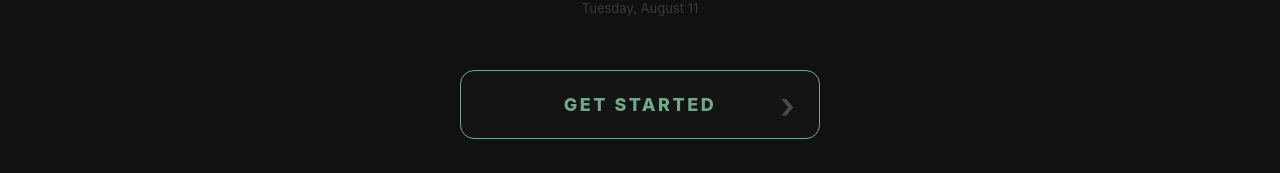
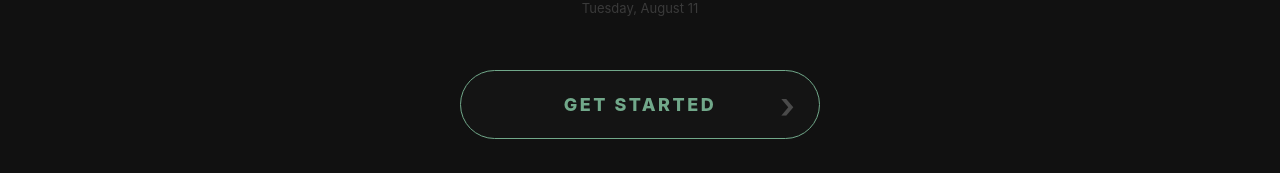
Before and after one commit to ts-skateiq/skateiq-daily-beta, a Next.js app: page / in a window 1280 px wide. Shown: the part 316-489 px from the top of the page. Built offline with nearby package versions, Linux system fonts and the light colour scheme; no server answers; a web font is replaced by a local one.

Commit message:
Make GET STARTED card pill-shaped
Co-Authored-By: Claude Sonnet 4.6 <noreply@anthropic.com>

```diff
--- a/app/page.tsx
+++ b/app/page.tsx
@@ -102,7 +102,7 @@ export default function HubPage() {
                 justifyContent: 'center',
                 position: 'relative',
                 background: 'var(--surface)',
-                borderRadius: 14,
+                borderRadius: 999,
                 padding: '20px 24px',
                 textDecoration: 'none',
                 opacity: 1,
```
